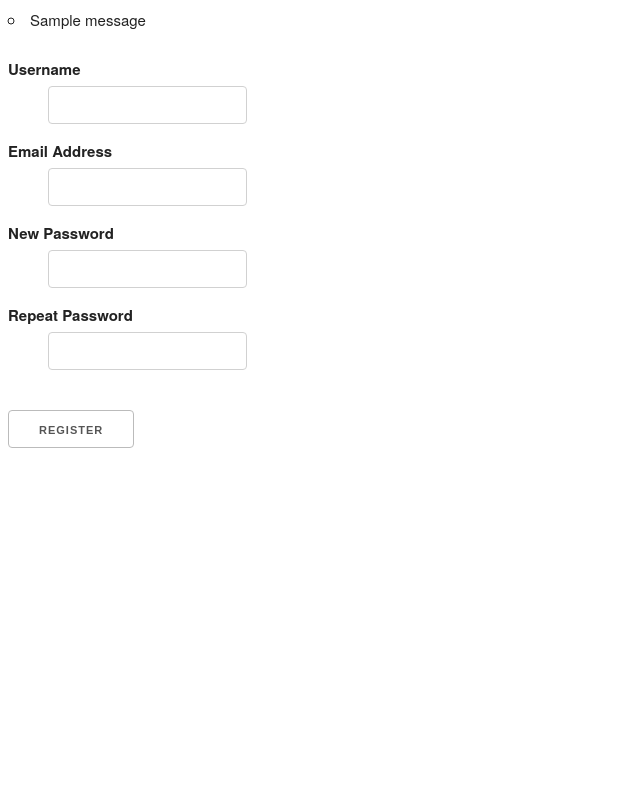
After one commit to theresaming/PortfolioLife, a Flask app: page /registration in a window 1280 px wide. The commit adds this page. Shown: the whole page, without its empty margins (0-640 px from the left). Run offline with Flask 2, Linux system fonts and the light colour scheme; one stand-in notice (Sample message) is shown; some libraries are stand-ins or nearby versions.

Commit message:
login + registration pipeline with database commits

```diff
--- a/app.py
+++ b/app.py
@@ -3,6 +3,8 @@ from flask import Flask, flash, redirect, render_template, request, session, abo
 import os
 from sqlalchemy.orm import sessionmaker
 from sqldb  import *
+from wtforms import Form, BooleanField, StringField, PasswordField, validators
+
 
 app = Flask(__name__)
 app.secret_key = os.urandom(12)
@@ -85,7 +87,18 @@ class FacebookSignIn(OAuthSignIn):
         )
 
 class GoogleSignIn(OAuthSignIn):
-    pass
+    pass #TODO: GOOGLE OAUTH
+
+class RegistrationForm(Form):
+    username = StringField('Username', [validators.Length(min=4, max=25)])
+    email = StringField('Email Address', [validators.Length(min=6, max=35)])
+    password = PasswordField('New Password', [
+        validators.DataRequired(),
+        validators.EqualTo('confirm', message='Passwords must match')
+    ])
+    confirm = PasswordField('Repeat Password')
+    accept_tos = BooleanField('I accept the TOS', [validators.DataRequired()])
+
 
 @app.route('/')
 def home():
@@ -108,6 +121,19 @@ def do_admin_login():
     else:
         flash('wrong password!')
     return home()
+
+@app.route('/registration', methods=['GET', 'POST'])
+def register():
+    form = RegistrationForm(request.form)
+    if request.method == 'POST':
+        Session = sessionmaker(bind=engine)
+        session = Session()
+        user = User(form.username.data, form.password.data)
+        session.add(user)
+        session.commit()
+        flash('Thanks for registering')
+        return render_template('login.html')
+    return render_template('registration.html', form=form)
 
 @app.route('/authorize/facebook')
 def oauth_authorize(provider):
--- a/newusers.py
+++ b/newusers.py
@@ -3,7 +3,7 @@ from sqlalchemy import create_engine
 from sqlalchemy.orm import sessionmaker
 from sqldb import *
 
-engine = create_engine('sqlite:///tutorial.db', echo=True)
+engine = create_engine('sqlite:///userdb.db', echo=True)
 
 # create a Session
 Session = sessionmaker(bind=engine)
--- a/requirements.txt
+++ b/requirements.txt
@@ -2,6 +2,7 @@ click==6.7
 Django==1.11.4
 Flask==0.11.1
 Flask-OAuth==0.12
+Flask-WTF==0.14.2
 httplib2==0.10.3
 hyperframe==4.0.2
 ipython-genutils==0.1.0
@@ -28,6 +29,7 @@ scandir==1.5
 selenium==3.4.3
 simplegeneric==0.8.1
 singledispatch==3.4.0.3
+spotipy==2.4.4
 SQLAlchemy==1.1.15
 traitlets==4.2.2
 typing==3.5.2.2
@@ -35,3 +37,4 @@ urwid==1.3.1
 virtualenv==15.1.0
 wcwidth==0.1.7
 Werkzeug==0.12.2
+WTForms==2.1
--- a/sqldb.py
+++ b/sqldb.py
@@ -4,7 +4,7 @@ from sqlalchemy import Column, Date, Integer, String
 from sqlalchemy.ext.declarative import declarative_base
 from sqlalchemy.orm import relationship, backref
 
-engine = create_engine('sqlite:///tutorial.db', echo=True)
+engine = create_engine('sqlite:///userdb.db', echo=True)
 Base = declarative_base()
 
 ########################################################################
--- /dev/null
+++ b/static/login.css
@@ -0,0 +1,3 @@
+html {
+	text-align: center;
+}
--- /dev/null
+++ b/static/skeleton.css
@@ -0,0 +1,418 @@
+/*
+* Skeleton V2.0.4
+* Copyright 2014, Dave Gamache
+* www.getskeleton.com
+* Free to use under the MIT license.
+* http://www.opensource.org/licenses/mit-license.php
+* 12/29/2014
+*/
+
+
+/* Table of contents
+––––––––––––––––––––––––––––––––––––––––––––––––––
+- Grid
+- Base Styles
+- Typography
+- Links
+- Buttons
+- Forms
+- Lists
+- Code
+- Tables
+- Spacing
+- Utilities
+- Clearing
+- Media Queries
+*/
+
+
+/* Grid
+–––––––––––––––––––––––––––––––––––––––––––––––––– */
+.container {
+  position: relative;
+  width: 100%;
+  max-width: 960px;
+  margin: 0 auto;
+  padding: 0 20px;
+  box-sizing: border-box; }
+.column,
+.columns {
+  width: 100%;
+  float: left;
+  box-sizing: border-box; }
+
+/* For devices larger than 400px */
+@media (min-width: 400px) {
+  .container {
+    width: 85%;
+    padding: 0; }
+}
+
+/* For devices larger than 550px */
+@media (min-width: 550px) {
+  .container {
+    width: 80%; }
+  .column,
+  .columns {
+    margin-left: 4%; }
+  .column:first-child,
+  .columns:first-child {
+    margin-left: 0; }
+
+  .one.column,
+  .one.columns                    { width: 4.66666666667%; }
+  .two.columns                    { width: 13.3333333333%; }
+  .three.columns                  { width: 22%;            }
+  .four.columns                   { width: 30.6666666667%; }
+  .five.columns                   { width: 39.3333333333%; }
+  .six.columns                    { width: 48%;            }
+  .seven.columns                  { width: 56.6666666667%; }
+  .eight.columns                  { width: 65.3333333333%; }
+  .nine.columns                   { width: 74.0%;          }
+  .ten.columns                    { width: 82.6666666667%; }
+  .eleven.columns                 { width: 91.3333333333%; }
+  .twelve.columns                 { width: 100%; margin-left: 0; }
+
+  .one-third.column               { width: 30.6666666667%; }
+  .two-thirds.column              { width: 65.3333333333%; }
+
+  .one-half.column                { width: 48%; }
+
+  /* Offsets */
+  .offset-by-one.column,
+  .offset-by-one.columns          { margin-left: 8.66666666667%; }
+  .offset-by-two.column,
+  .offset-by-two.columns          { margin-left: 17.3333333333%; }
+  .offset-by-three.column,
+  .offset-by-three.columns        { margin-left: 26%;            }
+  .offset-by-four.column,
+  .offset-by-four.columns         { margin-left: 34.6666666667%; }
+  .offset-by-five.column,
+  .offset-by-five.columns         { margin-left: 43.3333333333%; }
+  .offset-by-six.column,
+  .offset-by-six.columns          { margin-left: 52%;            }
+  .offset-by-seven.column,
+  .offset-by-seven.columns        { margin-left: 60.6666666667%; }
+  .offset-by-eight.column,
+  .offset-by-eight.columns        { margin-left: 69.3333333333%; }
+  .offset-by-nine.column,
+  .offset-by-nine.columns         { margin-left: 78.0%;          }
+  .offset-by-ten.column,
+  .offset-by-ten.columns          { margin-left: 86.6666666667%; }
+  .offset-by-eleven.column,
+  .offset-by-eleven.columns       { margin-left: 95.3333333333%; }
+
+  .offset-by-one-third.column,
+  .offset-by-one-third.columns    { margin-left: 34.6666666667%; }
+  .offset-by-two-thirds.column,
+  .offset-by-two-thirds.columns   { margin-left: 69.3333333333%; }
+
+  .offset-by-one-half.column,
+  .offset-by-one-half.columns     { margin-left: 52%; }
+
+}
+
+
+/* Base Styles
+–––––––––––––––––––––––––––––––––––––––––––––––––– */
+/* NOTE
+html is set to 62.5% so that all the REM measurements throughout Skeleton
+are based on 10px sizing. So basically 1.5rem = 15px :) */
+html {
+  font-size: 62.5%; }
+body {
+  font-size: 1.5em; /* currently ems cause chrome bug misinterpreting rems on body element */
+  line-height: 1.6;
+  font-weight: 400;
+  font-family: "Raleway", "HelveticaNeue", "Helvetica Neue", Helvetica, Arial, sans-serif;
+  color: #222; }
+
+
+/* Typography
+–––––––––––––––––––––––––––––––––––––––––––––––––– */
+h1, h2, h3, h4, h5, h6 {
+  margin-top: 0;
+  margin-bottom: 2rem;
+  font-weight: 300; }
+h1 { font-size: 4.0rem; line-height: 1.2;  letter-spacing: -.1rem;}
+h2 { font-size: 3.6rem; line-height: 1.25; letter-spacing: -.1rem; }
+h3 { font-size: 3.0rem; line-height: 1.3;  letter-spacing: -.1rem; }
+h4 { font-size: 2.4rem; line-height: 1.35; letter-spacing: -.08rem; }
+h5 { font-size: 1.8rem; line-height: 1.5;  letter-spacing: -.05rem; }
+h6 { font-size: 1.5rem; line-height: 1.6;  letter-spacing: 0; }
+
+/* Larger than phablet */
+@media (min-width: 550px) {
+  h1 { font-size: 5.0rem; }
+  h2 { font-size: 4.2rem; }
+  h3 { font-size: 3.6rem; }
+  h4 { font-size: 3.0rem; }
+  h5 { font-size: 2.4rem; }
+  h6 { font-size: 1.5rem; }
+}
+
+p {
+  margin-top: 0; }
+
+
+/* Links
+–––––––––––––––––––––––––––––––––––––––––––––––––– */
+a {
+  color: #1EAEDB; }
+a:hover {
+  color: #0FA0CE; }
+
+
+/* Buttons
+–––––––––––––––––––––––––––––––––––––––––––––––––– */
+.button,
+button,
+input[type="submit"],
+input[type="reset"],
+input[type="button"] {
+  display: inline-block;
+  height: 38px;
+  padding: 0 30px;
+  color: #555;
+  text-align: center;
+  font-size: 11px;
+  font-weight: 600;
+  line-height: 38px;
+  letter-spacing: .1rem;
+  text-transform: uppercase;
+  text-decoration: none;
+  white-space: nowrap;
+  background-color: transparent;
+  border-radius: 4px;
+  border: 1px solid #bbb;
+  cursor: pointer;
+  box-sizing: border-box; }
+.button:hover,
+button:hover,
+input[type="submit"]:hover,
+input[type="reset"]:hover,
+input[type="button"]:hover,
+.button:focus,
+button:focus,
+input[type="submit"]:focus,
+input[type="reset"]:focus,
+input[type="button"]:focus {
+  color: #333;
+  border-color: #888;
+  outline: 0; }
+.button.button-primary,
+button.button-primary,
+input[type="submit"].button-primary,
+input[type="reset"].button-primary,
+input[type="button"].button-primary {
+  color: #FFF;
+  background-color: #33C3F0;
+  border-color: #33C3F0; }
+.button.button-primary:hover,
+button.button-primary:hover,
+input[type="submit"].button-primary:hover,
+input[type="reset"].button-primary:hover,
+input[type="button"].button-primary:hover,
+.button.button-primary:focus,
+button.button-primary:focus,
+input[type="submit"].button-primary:focus,
+input[type="reset"].button-primary:focus,
+input[type="button"].button-primary:focus {
+  color: #FFF;
+  background-color: #1EAEDB;
+  border-color: #1EAEDB; }
+
+
+/* Forms
+–––––––––––––––––––––––––––––––––––––––––––––––––– */
+input[type="email"],
+input[type="number"],
+input[type="search"],
+input[type="text"],
+input[type="tel"],
+input[type="url"],
+input[type="password"],
+textarea,
+select {
+  height: 38px;
+  padding: 6px 10px; /* The 6px vertically centers text on FF, ignored by Webkit */
+  background-color: #fff;
+  border: 1px solid #D1D1D1;
+  border-radius: 4px;
+  box-shadow: none;
+  box-sizing: border-box; }
+/* Removes awkward default styles on some inputs for iOS */
+input[type="email"],
+input[type="number"],
+input[type="search"],
+input[type="text"],
+input[type="tel"],
+input[type="url"],
+input[type="password"],
+textarea {
+  -webkit-appearance: none;
+     -moz-appearance: none;
+          appearance: none; }
+textarea {
+  min-height: 65px;
+  padding-top: 6px;
+  padding-bottom: 6px; }
+input[type="email"]:focus,
+input[type="number"]:focus,
+input[type="search"]:focus,
+input[type="text"]:focus,
+input[type="tel"]:focus,
+input[type="url"]:focus,
+input[type="password"]:focus,
+textarea:focus,
+select:focus {
+  border: 1px solid #33C3F0;
+  outline: 0; }
+label,
+legend {
+  display: block;
+  margin-bottom: .5rem;
+  font-weight: 600; }
+fieldset {
+  padding: 0;
+  border-width: 0; }
+input[type="checkbox"],
+input[type="radio"] {
+  display: inline; }
+label > .label-body {
+  display: inline-block;
+  margin-left: .5rem;
+  font-weight: normal; }
+
+
+/* Lists
+–––––––––––––––––––––––––––––––––––––––––––––––––– */
+ul {
+  list-style: circle inside; }
+ol {
+  list-style: decimal inside; }
+ol, ul {
+  padding-left: 0;
+  margin-top: 0; }
+ul ul,
+ul ol,
+ol ol,
+ol ul {
+  margin: 1.5rem 0 1.5rem 3rem;
+  font-size: 90%; }
+li {
+  margin-bottom: 1rem; }
+
+
+/* Code
+–––––––––––––––––––––––––––––––––––––––––––––––––– */
+code {
+  padding: .2rem .5rem;
+  margin: 0 .2rem;
+  font-size: 90%;
+  white-space: nowrap;
+  background: #F1F1F1;
+  border: 1px solid #E1E1E1;
+  border-radius: 4px; }
+pre > code {
+  display: block;
+  padding: 1rem 1.5rem;
+  white-space: pre; }
+
+
+/* Tables
+–––––––––––––––––––––––––––––––––––––––––––––––––– */
+th,
+td {
+  padding: 12px 15px;
+  text-align: left;
+  border-bottom: 1px solid #E1E1E1; }
+th:first-child,
+td:first-child {
+  padding-left: 0; }
+th:last-child,
+td:last-child {
+  padding-right: 0; }
+
+
+/* Spacing
+–––––––––––––––––––––––––––––––––––––––––––––––––– */
+button,
+.button {
+  margin-bottom: 1rem; }
+input,
+textarea,
+select,
+fieldset {
+  margin-bottom: 1.5rem; }
+pre,
+blockquote,
+dl,
+figure,
+table,
+p,
+ul,
+ol,
+form {
+  margin-bottom: 2.5rem; }
+
+
+/* Utilities
+–––––––––––––––––––––––––––––––––––––––––––––––––– */
+.u-full-width {
+  width: 100%;
+  box-sizing: border-box; }
+.u-max-full-width {
+  max-width: 100%;
+  box-sizing: border-box; }
+.u-pull-right {
+  float: right; }
+.u-pull-left {
+  float: left; }
+
+
+/* Misc
+–––––––––––––––––––––––––––––––––––––––––––––––––– */
+hr {
+  margin-top: 3rem;
+  margin-bottom: 3.5rem;
+  border-width: 0;
+  border-top: 1px solid #E1E1E1; }
+
+
+/* Clearing
+–––––––––––––––––––––––––––––––––––––––––––––––––– */
+
+/* Self Clearing Goodness */
+.container:after,
+.row:after,
+.u-cf {
+  content: "";
+  display: table;
+  clear: both; }
+
+
+/* Media Queries
+–––––––––––––––––––––––––––––––––––––––––––––––––– */
+/*
+Note: The best way to structure the use of media queries is to create the queries
+near the relevant code. For example, if you wanted to change the styles for buttons
+on small devices, paste the mobile query code up in the buttons section and style it
+there.
+*/
+
+
+/* Larger than mobile */
+@media (min-width: 400px) {}
+
+/* Larger than phablet (also point when grid becomes active) */
+@media (min-width: 550px) {}
+
+/* Larger than tablet */
+@media (min-width: 750px) {}
+
+/* Larger than desktop */
+@media (min-width: 1000px) {}
+
+/* Larger than Desktop HD */
+@media (min-width: 1200px) {}
--- /dev/null
+++ b/templates/_formhelpers.html
@@ -0,0 +1,12 @@
+{% macro render_field(field) %}
+  <dt>{{ field.label }}
+  <dd>{{ field(**kwargs)|safe }}
+  {% if field.errors %}
+    <ul class=errors>
+    {% for error in field.errors %}
+      <li>{{ error }}</li>
+    {% endfor %}
+    </ul>
+  {% endif %}
+  </dd>
+{% endmacro %}
--- /dev/null
+++ b/templates/registration.html
@@ -0,0 +1,22 @@
+<link rel="stylesheet" href="/static/skeleton.css" type="text/css">
+<!-- <link rel="stylesheet" href="/static/login.css" type="text/css"> -->
+
+{% from "_formhelpers.html" import render_field %}
+{% with messages = get_flashed_messages() %}
+  {% if messages %}
+    <ul class=flashes>
+    {% for message in messages %}
+      <li>{{ message }}</li>
+    {% endfor %}
+    </ul>
+  {% endif %}
+{% endwith %}
+<form method=post>
+  <dl>
+    {{ render_field(form.username) }}
+    {{ render_field(form.email) }}
+    {{ render_field(form.password) }}
+    {{ render_field(form.confirm) }}
+  </dl>
+  <p><input type=submit value=Register></p>
+</form>
```
Also changed, not shown: oauth.py (added, +79 -0 lines), static/style.css (+11 -8 lines), templates/login.html (+17 -5 lines), static/normalize.css (added), tutorial.db (deleted), userdb.db (added), 2 other files.
